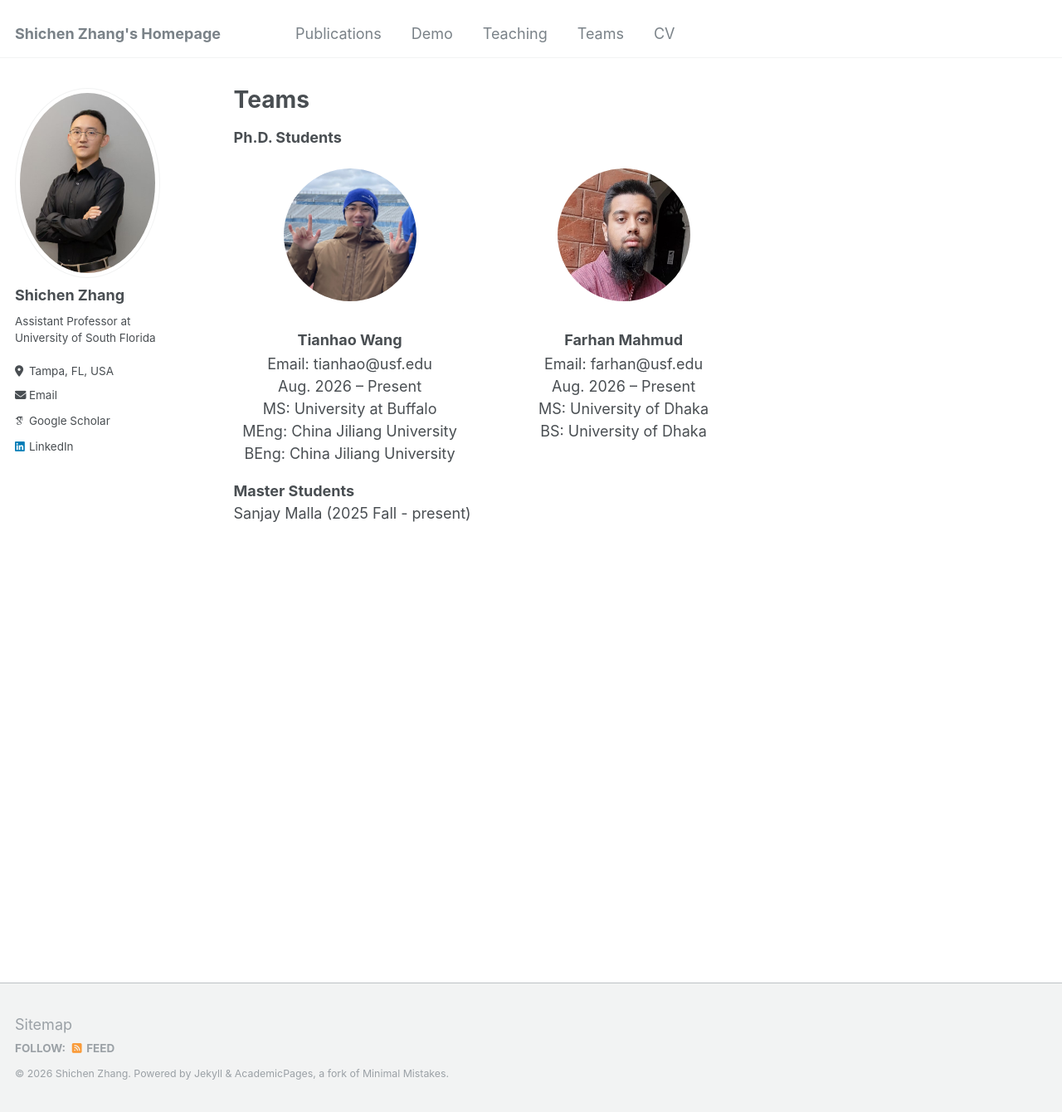
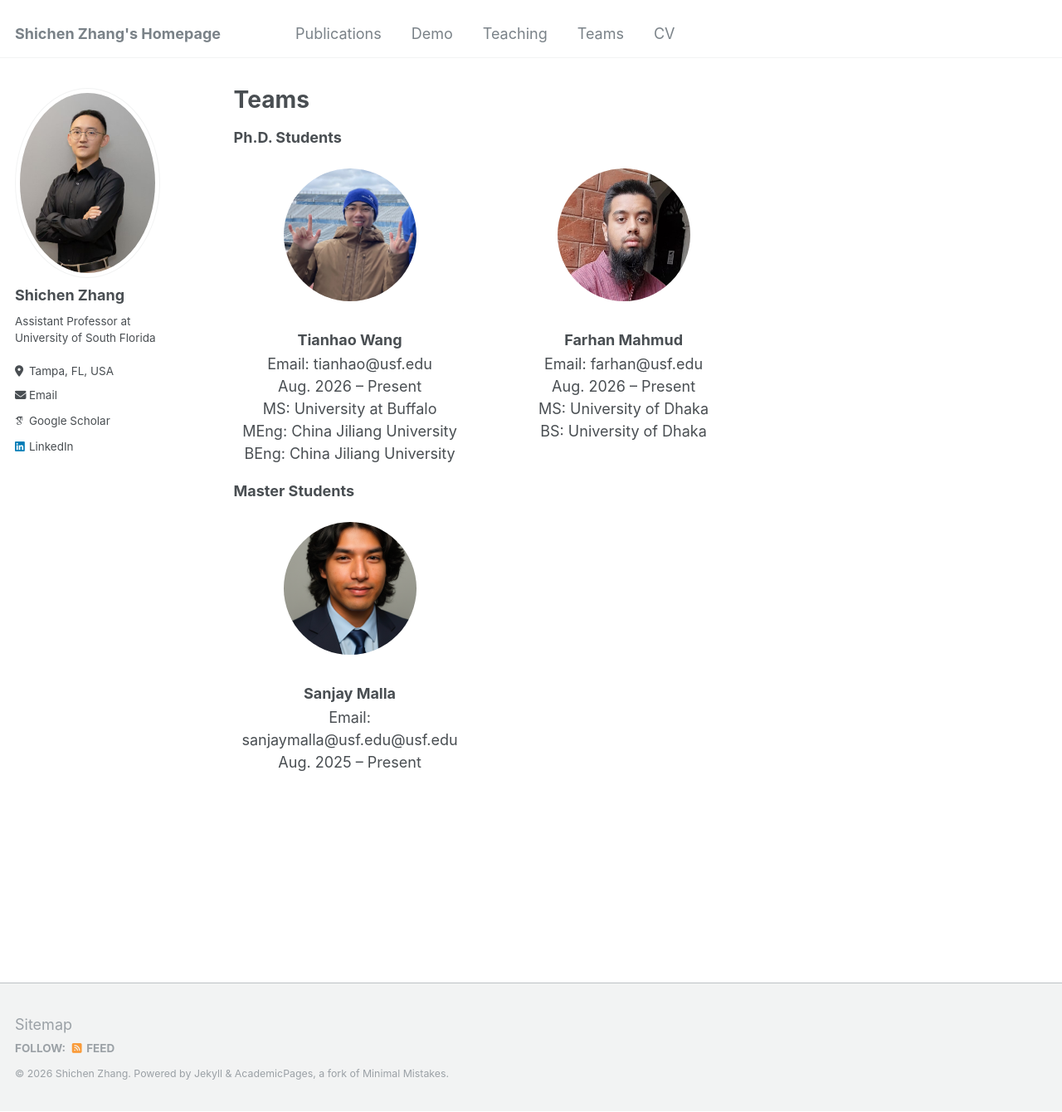
Before and after one commit to sczhang6/sczhang6.github.io, a Jekyll site: the page built from _pages/Teams.md, in a window 1280 px wide and 1340 px high. Shown: the whole window at 83% size. Built offline with Jekyll 4.4.1, drawn with Linux system fonts in a browser that asks for light colours; some web fonts are replaced.

Commit message:
Teams updated

```diff
--- a/_pages/Teams.md
+++ b/_pages/Teams.md
@@ -35,4 +35,14 @@ author_profile: true
 </div>
 
 **Master Students**
-Sanjay Malla (2025 Fall - present)
+<div style="display: flex; flex-wrap: wrap; gap: 50px;">
+
+  <div style="width: 280px; text-align: center;">
+    <img src="/images/Headshot_sanjay.png"
+         style="width: 160px; height: 160px; object-fit: cover; border-radius: 50%;">
+
+    <h3 style="margin-bottom: 5px;">Sanjay Malla</h3>
+    Email: sanjaymalla@usf.edu@usf.edu<br>
+    Aug. 2025 – Present<br>
+
+  </div>
```
Also changed, not shown: images/Headshot_sanjay.png (added), 1 other file.
